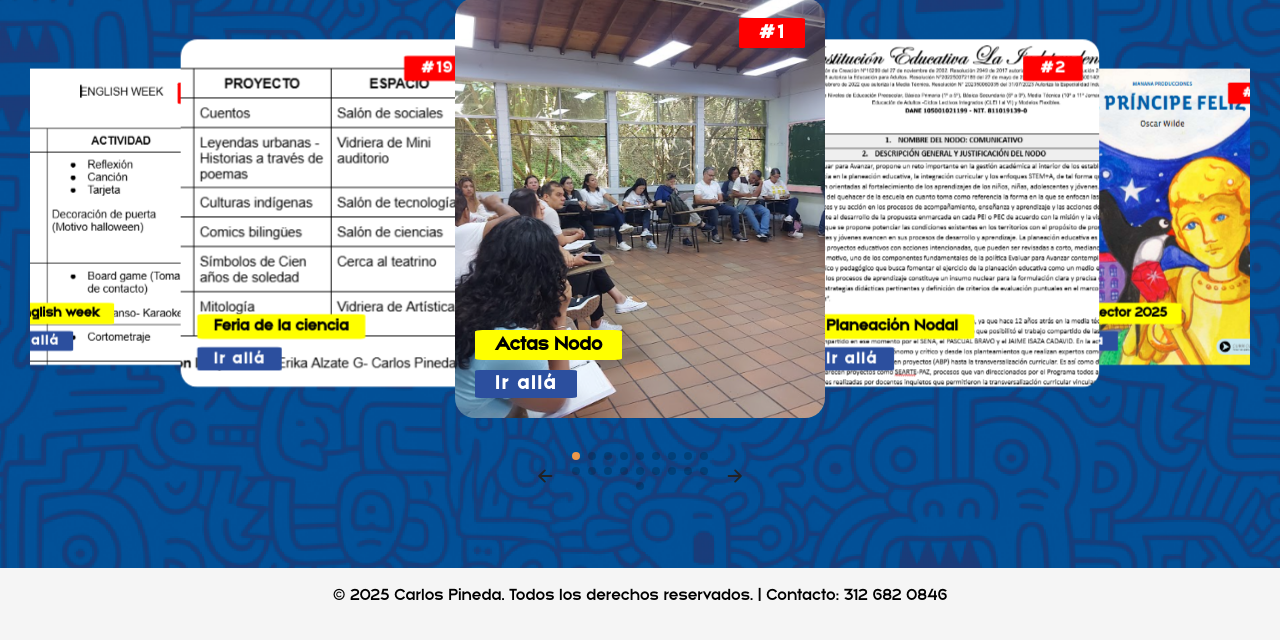
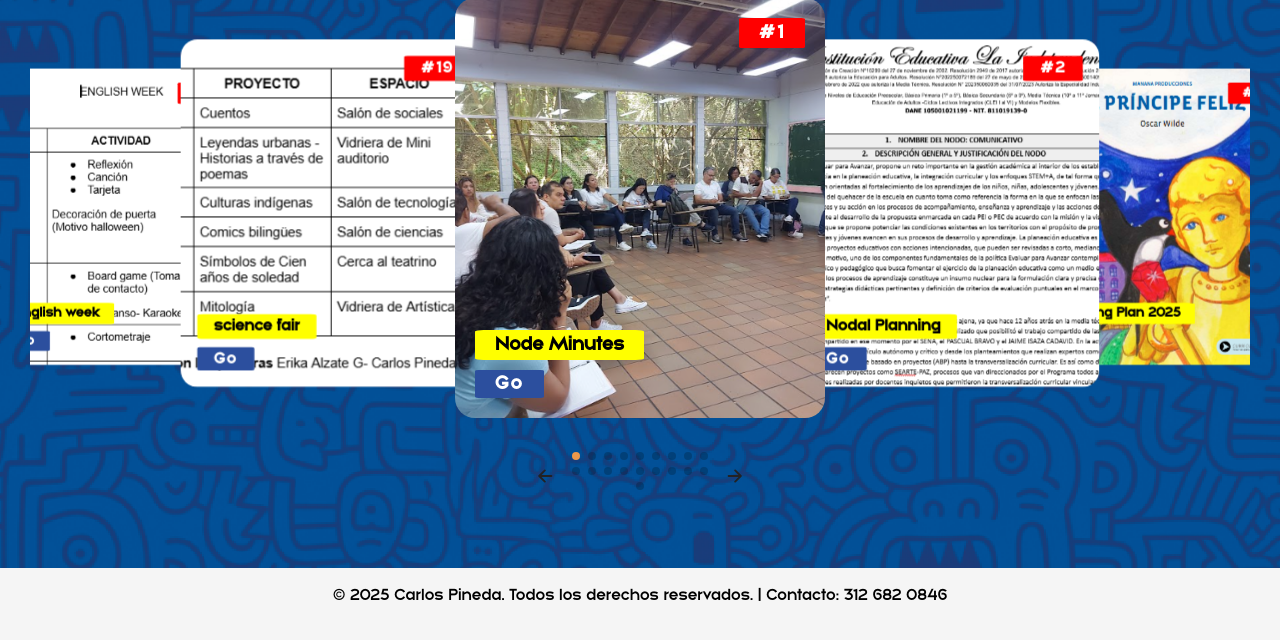
Before and after one commit to FurosGames/Carlos_Pineda, a plain HTML site: page index.html in a window 1280 px wide. Shown: the part 130-770 px from the top of the page. Drawn offline with nearby package versions, Linux system fonts and the light colour scheme.

Commit message:
Update index.html

```diff
--- a/index.html
+++ b/index.html
@@ -31,12 +31,12 @@
                 <h3 class="food-price">#1</h3>
                 <div class="tranding-slide-content-bottom">
                   <h3 class="food-name">
-                    Actas Nodo
+                    Node Minutes
                   </h3>
                   <h3 class="food-rating">
                     <!-- <span>4.5</span> -->
                     <a class="ir_alla" href="https://drive.google.com/drive/folders/1xHd2Hwx7DADDg8Km3iZ_gOiQFCR9Tizo"
-                      target="_blank">Ir allá</a>
+                      target="_blank">Go</a>
                     <!-- <div class="rating">
                       <ion-icon name="star"></ion-icon>
                       <ion-icon name="star"></ion-icon>
@@ -59,11 +59,11 @@
                 <h3 class="food-price">#2</h3>
                 <div class="tranding-slide-content-bottom">
                   <h3 class="food-name">
-                    Planeación Nodal
+                    Nodal Planning
                   </h3>
                   <h3 class="food-rating">
                     <a class="ir_alla" href="https://drive.google.com/drive/folders/1x9-MD8E8DM_CoLXzY63LNy3a96c6rVZJ"
-                      target="_blank">Ir allá</a>
+                      target="_blank">Go</a>
                   </h3>
                 </div>
               </div>
@@ -79,11 +79,11 @@
                 <h3 class="food-price">#3</h3>
                 <div class="tranding-slide-content-bottom">
                   <h3 class="food-name">
-                    Plan Lector 2025
+                    Reading Plan 2025
                   </h3>
                   <h3 class="food-rating">
                     <a class="ir_alla" href="https://drive.google.com/drive/folders/1KA5xrLVpAurgpsJzTFPqdiNqywBq72m3"
-                      target="_blank">Ir allá</a>
+                      target="_blank">Go</a>
                   </h3>
                 </div>
               </div>
@@ -99,11 +99,11 @@
                 <h3 class="food-price">#4</h3>
                 <div class="tranding-slide-content-bottom">
                   <h3 class="food-name">
-                    Documentos Nodales
+                    Nodal Documents
                   </h3>
                   <h3 class="food-rating">
                     <a class="ir_alla" href="https://drive.google.com/drive/folders/1SYXHZuVNbNeYKT6lHK1mroL4QW5WxATp"
-                      target="_blank">Ir allá</a>
+                      target="_blank">Go</a>
                   </h3>
                 </div>
               </div>
@@ -119,11 +119,11 @@
                 <h3 class="food-price">#5</h3>
                 <div class="tranding-slide-content-bottom">
                   <h3 class="food-name">
-                    Evaluaciones de periodo
+                    Period evaluations
                   </h3>
                   <h3 class="food-rating">
-                    <a class="ir_alla" href="https://drive.google.com/drive/folders/1SYXHZuVNbNeYKT6lHK1mroL4QW5WxATp"
-                      target="_blank">Ir allá</a>
+                    <a class="ir_alla" href="https://drive.google.com/drive/folders/12QlKNk6qy6YhwciBg6nGM-5LrOF7niuf"
+                      target="_blank">Go</a>
                   </h3>
                 </div>
               </div>
@@ -139,11 +139,11 @@
                 <h3 class="food-price">#6</h3>
                 <div class="tranding-slide-content-bottom">
                   <h3 class="food-name">
-                    Logoros Sustantivados
+                    Substantive achievements
                   </h3>
                   <h3 class="food-rating">
                     <a class="ir_alla" href="https://drive.google.com/drive/folders/1Jh9jRVnSgeHNIj0_bz8wceCOdduvfaPM"
-                      target="_blank">Ir allá</a>
+                      target="_blank">Go</a>
                   </h3>
                 </div>
               </div>
@@ -159,11 +159,11 @@
                 <h3 class="food-price">#7</h3>
                 <div class="tranding-slide-content-bottom">
                   <h3 class="food-name">
-                    Pruebas de suficiencia
+                    proficiency tests
                   </h3>
                   <h3 class="food-rating">
                     <a class="ir_alla" href="https://drive.google.com/drive/folders/11IRI59XFrARJqflF-1pfKL_UOuG78Ir4"
-                      target="_blank">Ir allá</a>
+                      target="_blank">Go</a>
                   </h3>
                 </div>
               </div>
@@ -179,11 +179,11 @@
                 <h3 class="food-price">#8</h3>
                 <div class="tranding-slide-content-bottom">
                   <h3 class="food-name">
-                    Propuestas de trabajo nodal
+                    Nodal work proposals
                   </h3>
                   <h3 class="food-rating">
                     <a class="ir_alla" href="https://drive.google.com/drive/folders/1YKS1JOtHg7juzP1znGlIgJi-72nZiOFG"
-                      target="_blank">Ir allá</a>
+                      target="_blank">Go</a>
                   </h3>
                 </div>
               </div>
@@ -199,11 +199,11 @@
                 <h3 class="food-price">#9</h3>
                 <div class="tranding-slide-content-bottom">
                   <h3 class="food-name">
-                    Evidencias fotográficas
+                    Photographic evidence
                   </h3>
                   <h3 class="food-rating">
                     <a class="ir_alla" href="https://drive.google.com/drive/folders/1AxX99JF1GHzC08kex75meGsE6v0jfGpD"
-                      target="_blank">Ir allá</a>
+                      target="_blank">Go</a>
                   </h3>
                 </div>
               </div>
@@ -219,11 +219,11 @@
                 <h3 class="food-price">#10</h3>
                 <div class="tranding-slide-content-bottom">
                   <h3 class="food-name">
-                    Rúbricas de evaluación del trabajo nodal
+                    Rubrics for evaluating work noda
                   </h3>
                   <h3 class="food-rating">
                     <a class="ir_alla" href="https://drive.google.com/drive/folders/1zti4YBQroXfsL9V1WUvUvwJ5xA3IeOER"
-                      target="_blank">Ir allá</a>
+                      target="_blank">Go</a>
                   </h3>
                 </div>
               </div>
@@ -239,11 +239,11 @@
                 <h3 class="food-price">#11</h3>
                 <div class="tranding-slide-content-bottom">
                   <h3 class="food-name">
-                    Festival del lenguaje 2025
+                    Language Festival 2025
                   </h3>
                   <h3 class="food-rating">
                     <a class="ir_alla" href="https://drive.google.com/drive/folders/1kR5sx3e54-i6xIjDRckfhxdpW7ceJSXy"
-                      target="_blank">Ir allá</a>
+                      target="_blank">Go</a>
                   </h3>
                 </div>
               </div>
@@ -259,11 +259,11 @@
                 <h3 class="food-price">#12</h3>
                 <div class="tranding-slide-content-bottom">
                   <h3 class="food-name">
-                    Rúbricas de auto y coevaluación
+                    Self-assessment and peer assessment rubrics
                   </h3>
                   <h3 class="food-rating">
                     <a class="ir_alla" href="https://drive.google.com/drive/folders/1XTmmGZras3OcRRYLqEwgCpt3MC6KQjxH"
-                      target="_blank">Ir allá</a>
+                      target="_blank">Go</a>
                   </h3>
                 </div>
               </div>
@@ -279,11 +279,11 @@
                 <h3 class="food-price">#13</h3>
                 <div class="tranding-slide-content-bottom">
                   <h3 class="food-name">
-                    Guías abrazando con las palabras
+                    Guides embracing with words
                   </h3>
                   <h3 class="food-rating">
                     <a class="ir_alla" href="https://drive.google.com/drive/folders/13Gbkm3deODv1_InsV_6_PkGkrVKi8s5h"
-                      target="_blank">Ir allá</a>
+                      target="_blank">Go</a>
                   </h3>
                 </div>
               </div>
@@ -299,11 +299,11 @@
                 <h3 class="food-price">#14</h3>
                 <div class="tranding-slide-content-bottom">
                   <h3 class="food-name">
-                    Recuperaciones
+                    Recoveries
                   </h3>
                   <h3 class="food-rating">
                     <a class="ir_alla" href="https://drive.google.com/drive/folders/11Ez8x7oPJODtWtIFfe-yFZWSjH49Zoti"
-                      target="_blank">Ir allá</a>
+                      target="_blank">Go</a>
                   </h3>
                 </div>
               </div>
@@ -319,11 +319,11 @@
                 <h3 class="food-price">#15</h3>
                 <div class="tranding-slide-content-bottom">
                   <h3 class="food-name">
-                    Concurso plei
+                    Plei competition
                   </h3>
                   <h3 class="food-rating">
                     <a class="ir_alla" href="https://drive.google.com/drive/folders/1Q6gOCIywUta-oNIi2lAVHeRdx_Vbp0N2"
-                      target="_blank">Ir allá</a>
+                      target="_blank">Go</a>
                   </h3>
                 </div>
               </div>
@@ -339,11 +339,11 @@
                 <h3 class="food-price">#16</h3>
                 <div class="tranding-slide-content-bottom">
                   <h3 class="food-name">
-                    Validación grado 11
+                    Grade 11 validation
                   </h3>
                   <h3 class="food-rating">
                     <a class="ir_alla" href="https://drive.google.com/drive/folders/1i8jfY0VAy9l2PhgNtYZ9UjTODXRj-uRz"
-                      target="_blank">Ir allá</a>
+                      target="_blank">Go</a>
                   </h3>
                 </div>
               </div>
@@ -359,11 +359,11 @@
                 <h3 class="food-price">#17</h3>
                 <div class="tranding-slide-content-bottom">
                   <h3 class="food-name">
-                    Notas proyectos nodal 2 periodo
+                    Nodal project notes 2nd period
                   </h3>
                   <h3 class="food-rating">
                     <a class="ir_alla" href="https://drive.google.com/drive/folders/1mzCvCcg1Om2Cm1WwIGdnD3wfX6xKGyc1"
-                      target="_blank">Ir allá</a>
+                      target="_blank">Go</a>
                   </h3>
                 </div>
               </div>
@@ -383,7 +383,7 @@
                   </h3>
                   <h3 class="food-rating">
                     <a class="ir_alla" href="https://drive.google.com/drive/folders/1hxNSXb0aNQ20Dc99pE8bPNY28Inhj-V_"
-                      target="_blank">Ir allá</a>
+                      target="_blank">Go</a>
                   </h3>
                 </div>
               </div>
@@ -399,11 +399,11 @@
                 <h3 class="food-price">#19</h3>
                 <div class="tranding-slide-content-bottom">
                   <h3 class="food-name">
-                    Feria de la ciencia
+                    science fair
                   </h3>
                   <h3 class="food-rating">
                     <a class="ir_alla" href="https://drive.google.com/drive/folders/1kYCPTQe-cg3yiIAyXPaqMYY6tl1Uwsm9"
-                      target="_blank">Ir allá</a>
+                      target="_blank">Go</a>
                   </h3>
                 </div>
               </div>
```
